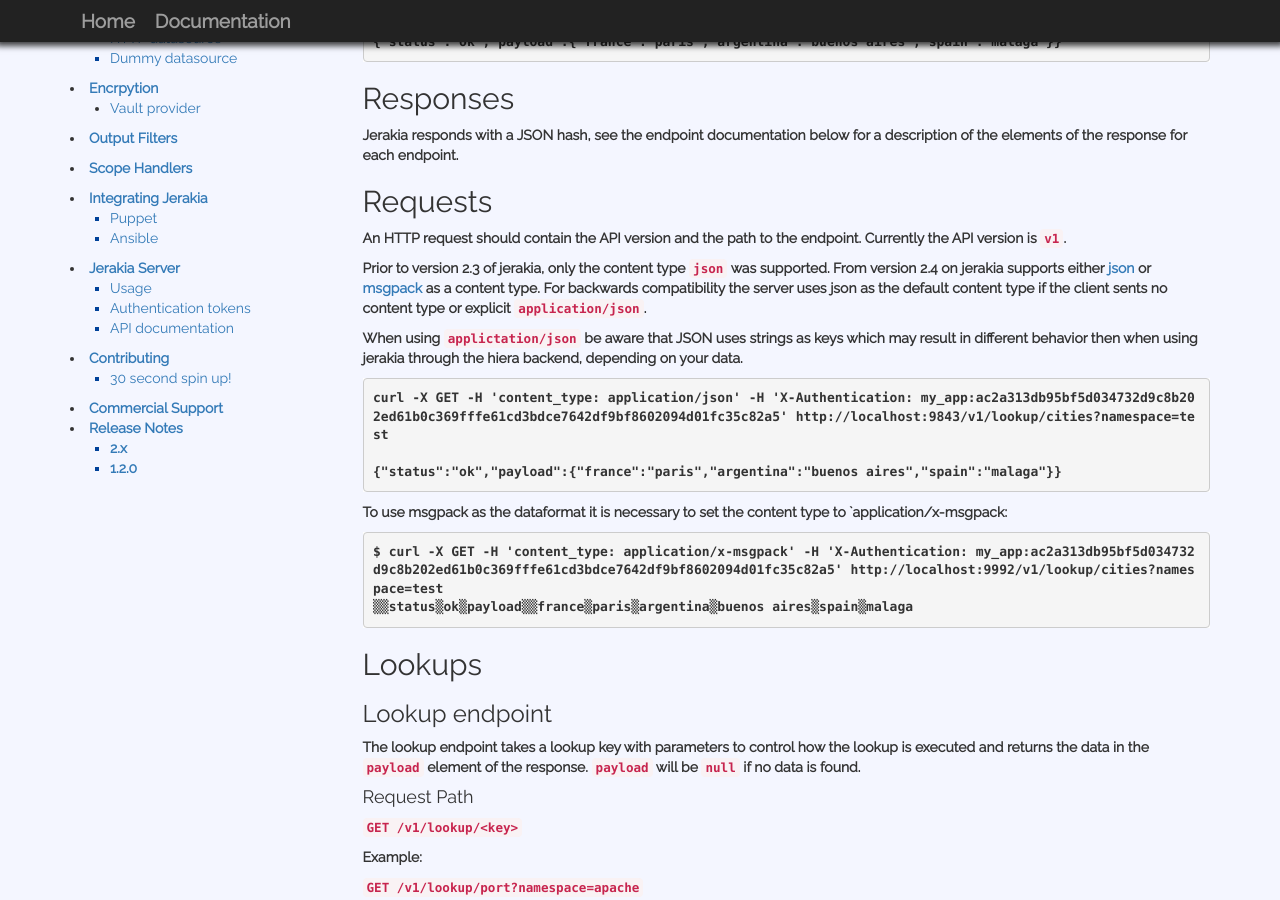
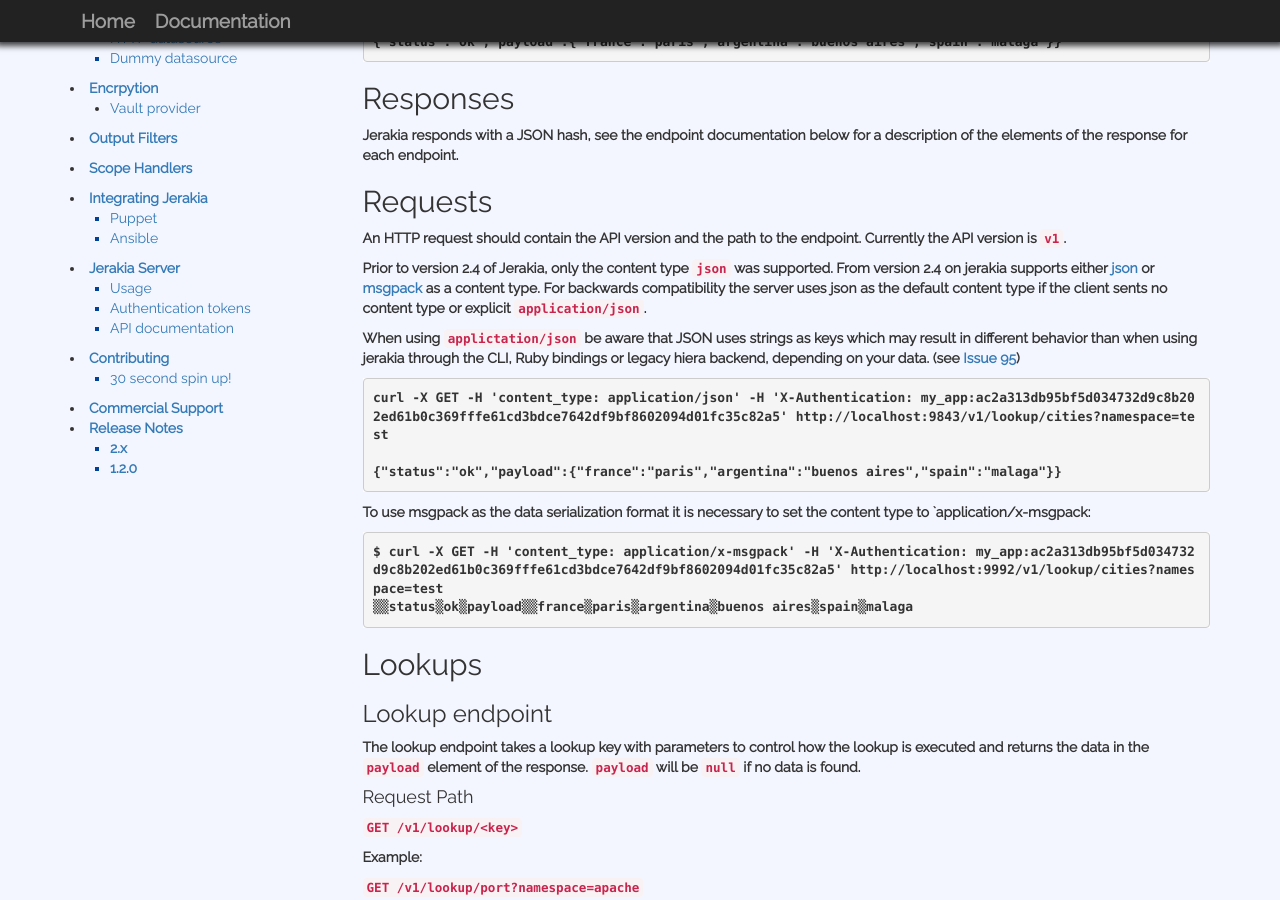
Before and after one commit to jerakia/jerakia, a Jekyll site: the page built from server/api.md, in a window 1280 px wide and 900 px high, scrolled down 418 px. Built offline with Jekyll 4.4.1, drawn with Linux system fonts in a browser that asks for light colours; nearby versions of some CDN libraries; our own code applies the rules of GitHub Pages for plain Markdown files.

Commit message:
reworded a little

```diff
--- a/server/api.md
+++ b/server/api.md
@@ -28,9 +28,9 @@ Jerakia responds with a JSON hash, see the endpoint documentation below for a de
 
 An HTTP request should contain the API version and the path to the endpoint. Currently the API version is `v1`.
 
-Prior to version 2.3 of jerakia, only the content type `json` was supported. From version 2.4 on jerakia supports either [json](http://json.org/) or [msgpack](http://msgpack.org/) as a content type. For backwards compatibility the server uses json as the default content type if the client sents no content type or explicit `application/json`.
+Prior to version 2.4 of Jerakia, only the content type `json` was supported. From version 2.4 on jerakia supports either [json](http://json.org/) or [msgpack](http://msgpack.org/) as a content type. For backwards compatibility the server uses json as the default content type if the client sents no content type or explicit `application/json`.
 
-When using `applictation/json` be aware that JSON uses strings as keys which may result in different behavior then when using jerakia through the hiera backend, depending on your data.
+When using `applictation/json` be aware that JSON uses strings as keys which may result in different behavior than when using jerakia through the CLI, Ruby bindings or legacy hiera backend, depending on your data. (see [Issue 95](https://github.com/crayfishx/jerakia/issues/95))
 
 {% highlight none %}
 curl -X GET -H 'content_type: application/json' -H 'X-Authentication: my_app:ac2a313db95bf5d034732d9c8b202ed61b0c369fffe61cd3bdce7642df9bf8602094d01fc35c82a5' http://localhost:9843/v1/lookup/cities?namespace=test
@@ -38,7 +38,7 @@ curl -X GET -H 'content_type: application/json' -H 'X-Authentication: my_app:ac2
 {"status":"ok","payload":{"france":"paris","argentina":"buenos aires","spain":"malaga"}}
 {% endhighlight %}
 
-To use msgpack as the dataformat it is necessary to set the content type to `application/x-msgpack:
+To use msgpack as the data serialization format it is necessary to set the content type to `application/x-msgpack:
 
 {% highlight none %}
 $ curl -X GET -H 'content_type: application/x-msgpack' -H 'X-Authentication: my_app:ac2a313db95bf5d034732d9c8b202ed61b0c369fffe61cd3bdce7642df9bf8602094d01fc35c82a5' http://localhost:9992/v1/lookup/cities?namespace=test
```
